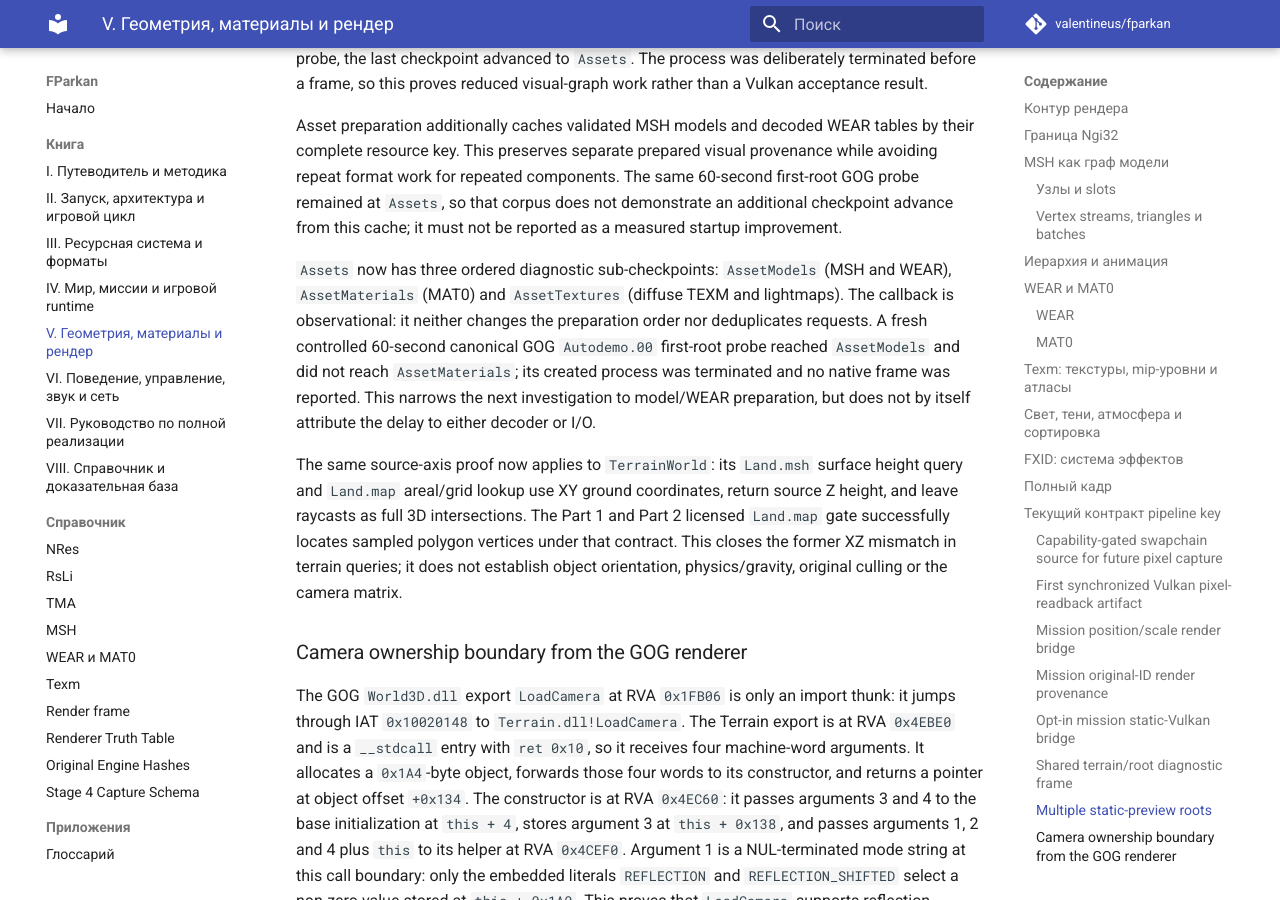
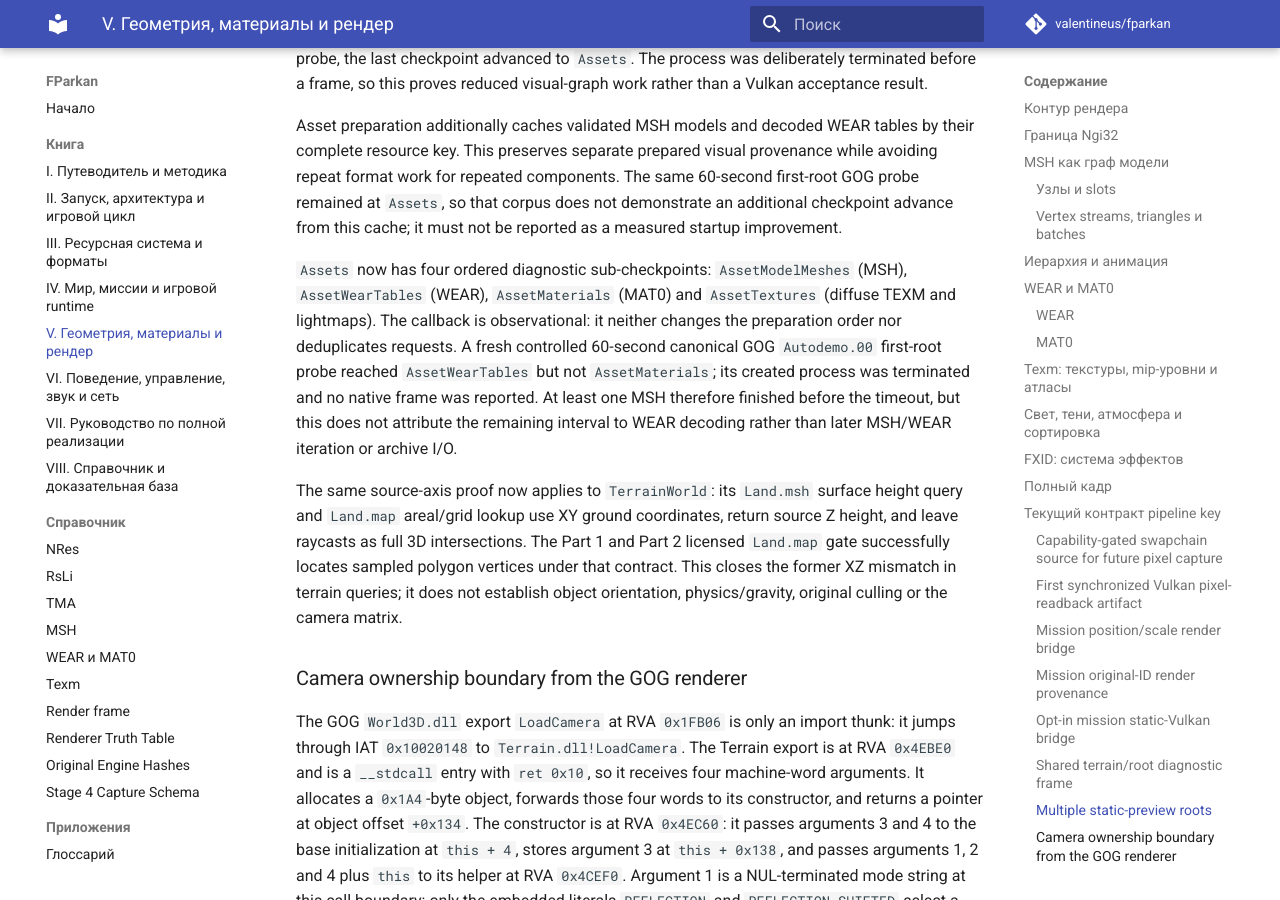
Before and after one commit to valentineus/fparkan, an MkDocs documentation site: the page built from docs/tomes/05-render.md, in a window 1280 px wide and 900 px high, scrolled down 22370 px. Built offline with MkDocs 1.6.1 and Material for MkDocs 9.7.7, drawn with Linux system fonts in a browser that asks for light colours; comment, search, counter and statistics services are not loaded.

Commit message:
feat(runtime): split model asset load checkpoints

```diff
--- a/docs/tomes/05-render.md
+++ b/docs/tomes/05-render.md
@@ -1063,14 +1063,15 @@ provenance while avoiding repeat format work for repeated components. The same
 demonstrate an additional checkpoint advance from this cache; it must not be
 reported as a measured startup improvement.
 
-`Assets` now has three ordered diagnostic sub-checkpoints: `AssetModels`
-(MSH and WEAR), `AssetMaterials` (MAT0) and `AssetTextures` (diffuse TEXM and
-lightmaps). The callback is observational: it neither changes the preparation
-order nor deduplicates requests. A fresh controlled 60-second canonical GOG
-`Autodemo.00` first-root probe reached `AssetModels` and did not reach
+`Assets` now has four ordered diagnostic sub-checkpoints: `AssetModelMeshes`
+(MSH), `AssetWearTables` (WEAR), `AssetMaterials` (MAT0) and `AssetTextures`
+(diffuse TEXM and lightmaps). The callback is observational: it neither changes
+the preparation order nor deduplicates requests. A fresh controlled 60-second
+canonical GOG `Autodemo.00` first-root probe reached `AssetWearTables` but not
 `AssetMaterials`; its created process was terminated and no native frame was
-reported. This narrows the next investigation to model/WEAR preparation, but
-does not by itself attribute the delay to either decoder or I/O.
+reported. At least one MSH therefore finished before the timeout, but this does
+not attribute the remaining interval to WEAR decoding rather than later
+MSH/WEAR iteration or archive I/O.
 
 The same source-axis proof now applies to `TerrainWorld`: its `Land.msh` surface
 height query and `Land.map` areal/grid lookup use XY ground coordinates, return
```
Also changed, not shown: 2 other files.
